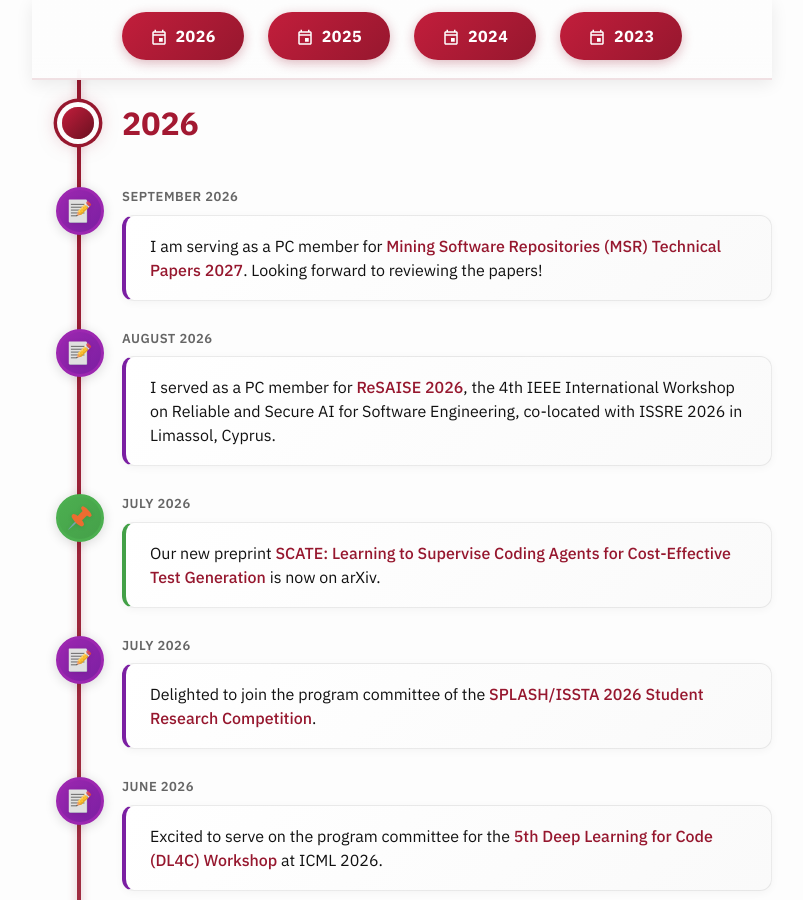
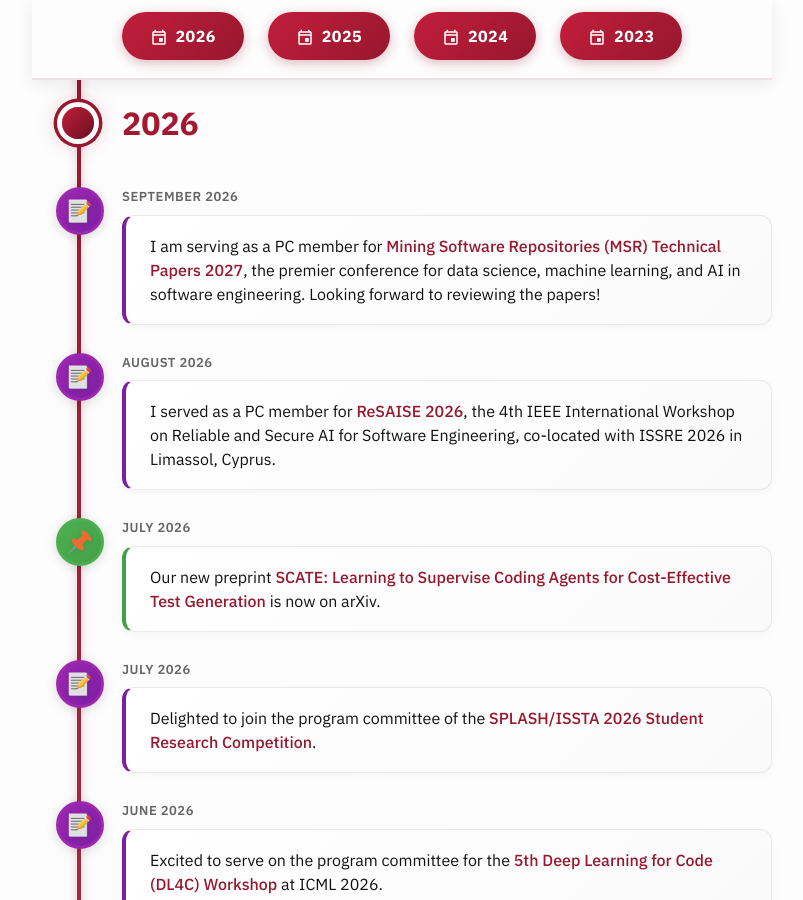
Before and after one commit to nashid/nashid.github.io, a Jekyll site: the page built from nav/news.md, in a window 1280 px wide and 900 px high, scrolled down 323 px. Shown: the whole window, without its empty margins (238-1041 px from the left). Built offline with Jekyll 4.4.1, drawn with Linux system fonts in a browser that asks for light colours; the list of posts is cut into pages by our own code.

Commit message:
Describe MSR as the premier venue in the MSR 2027 news item

```diff
--- a/nav/news.md
+++ b/nav/news.md
@@ -24,7 +24,7 @@
   </div>
   <div class="timeline-date">September 2026</div>
   <div class="timeline-content">
-    I am serving as a PC member for <a href="https://2027.msrconf.org/track/msr-2027-technical-papers">Mining Software Repositories (MSR) Technical Papers 2027</a>. Looking forward to reviewing the papers!
+    I am serving as a PC member for <a href="https://2027.msrconf.org/track/msr-2027-technical-papers">Mining Software Repositories (MSR) Technical Papers 2027</a>, the premier conference for data science, machine learning, and AI in software engineering. Looking forward to reviewing the papers!
   </div>
 </div>
 
```
